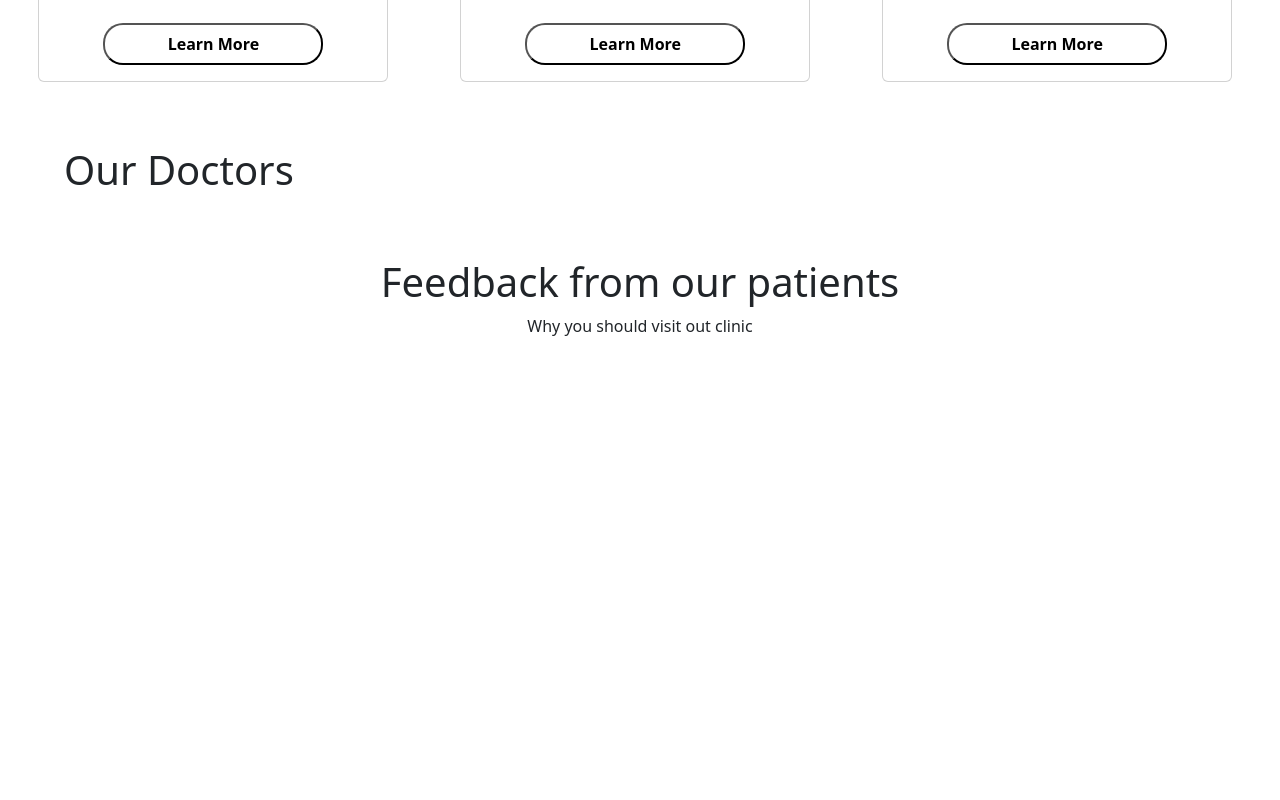
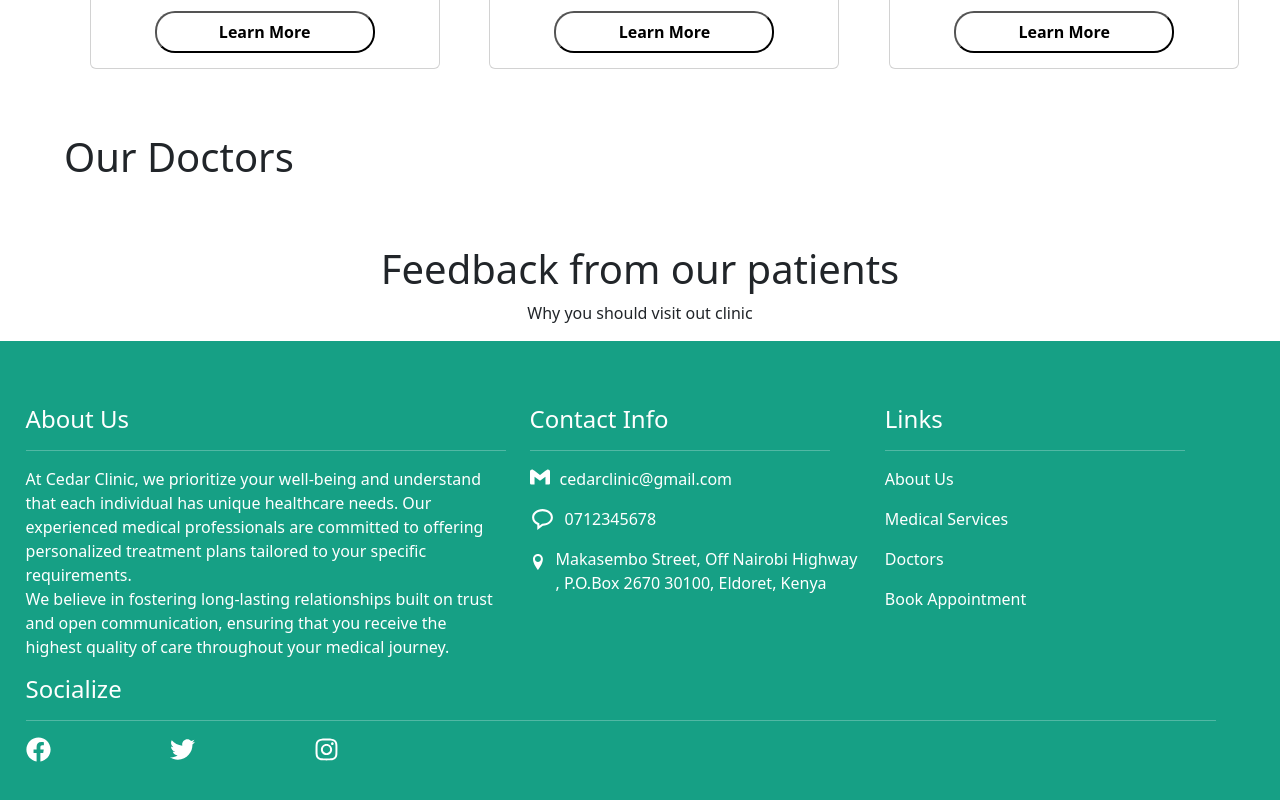
Before and after one commit to Marcelkibor/Cedar-Clinic, a React (Vite) app: page / in a window 1280 px wide. Shown: the part 1634-2434 px from the top of the page. Before the commit the page ends 1988 px from the top, so only its background shows below. Built offline with nearby package versions, Linux system fonts and the light colour scheme.

Commit message:
footer design

```diff
--- a/src/App.css
+++ b/src/App.css
@@ -1,3 +1,8 @@
+.footer-main{
+  background: #16a085;
+  padding-bottom: 5%;
+  padding-top:5%;
+}
 .home-bt{
   border-radius: 20px;
   margin: 0% 2% 0% 2%;
@@ -28,6 +33,14 @@ color: #fff;
   background-color: #00c056e5;
   z-index: 1;
 }
+.navigation-inactive .nav-link{
+  color: white !important;
+  font-weight: 600;
+}
+.navigation-active .nav-link{
+  color: black !important;
+  font-weight: 400;
+}
 .navigation-active{
   position:fixed;
   top: 0;
@@ -48,10 +61,10 @@ color: #fff;
 .services-div{
   height: fit-content;
   position: relative;
+  margin-left: 7%;
+  margin-right: 15px;
 }
-.service-rows{
-  margin-left: 3%;
-}
+
 .service-icon-div{
   height: fit-content;
   background-color: #00a72ae5;
@@ -64,7 +77,7 @@ color: #fff;
   justify-content: center;
 }
 /* smaller devices */
-@media(max-width:768px){
+@media(max-width:868px){
 .landing-img-div{
   display: none !important;
 }
@@ -74,13 +87,14 @@ color: #fff;
 }
 .services-div{
   margin-top: 20%;
+  margin-left: 5%;
 }
 .service-card{
-  width: 270px;
-  height: fit-content !important;
+  width: 90vw;
+  height: 70px;
 }
 .service-icon-div{
-  width: 270px;
+  width: 90vw;
 }
 }
 @media(max-width:600px){
@@ -90,4 +104,7 @@ color: #fff;
   .service-icon-div{
     width: 95vw;
   }
+  .services-div{
+    margin-left: 2%;
+  }
 }
--- a/src/components/Footer.tsx
+++ b/src/components/Footer.tsx
@@ -1,8 +1,66 @@
 import React from 'react'
+import { Col, Row } from 'react-bootstrap'
+import { FaFacebook, FaInstagram, FaTwitter } from 'react-icons/fa'
+import {SiGmail} from 'react-icons/si';
+import {BiMessageRounded} from 'react-icons/bi'
+import {ImLocation} from 'react-icons/im'
+
 
 const Footer = () => {
   return (
-    <div>Footer</div>
+    <div className='footer-main'>
+      <div style = {{marginLeft:'2%',marginRight:'5%', color:"white"}}>
+      <Row style = {{color:"white"}}>
+        <Col>
+        <h4 >About Us </h4>
+        <hr style={{ minWidth:'480px', border: 'none', borderBottom: '1px solid white' }} />
+        <p style={{maxWidth:'480px', color:'white',fontSize:'16px'}}>
+        At Cedar Clinic, we prioritize your well-being and understand that each individual has unique healthcare needs. Our experienced medical professionals are committed to offering personalized treatment plans tailored to your specific requirements.
+        <br></br>
+         We believe in fostering long-lasting relationships built on trust and open communication, ensuring that you receive the highest quality of care throughout your medical journey.
+        </p>
+        </Col>
+        <Col>
+        <h4>Contact Info</h4>
+        <hr style={{ width:'300px', border: 'none', borderBottom: '1px solid white' }} />
+          <div style = {{display:'flex', gap:'10px'}}>
+            <SiGmail size = {20}/>
+            <p>cedarclinic@gmail.com</p>
+          </div>
+          <div style = {{display:'flex', gap:'10px'}}>
+            <BiMessageRounded size = {25}/>
+            <p>0712345678</p>
+          </div>
+          <div style = {{display:'flex', gap:'10px'}}>
+            <ImLocation size = {30}/>
+            <p>Makasembo Street, Off Nairobi Highway , P.O.Box 2670 30100, Eldoret, Kenya</p>
+          </div>
+        </Col>
+        <Col>
+        <h4>Links</h4>
+        <hr style={{ width:'300px', border: 'none', borderBottom: '1px solid white' }} />
+        <div>
+          <p>About Us</p>
+          <p>Medical Services</p>
+          <p>Doctors</p>
+          <p>Book Appointment</p>
+        </div>
+        </Col>
+      </Row>
+      <Row>
+        <Col>
+       <h4>Socialize</h4>
+       <hr style={{ minWidth:'480px', border: 'none', borderBottom: '1px solid white' }} />
+        <div style = {{display:'flex', gap:'10%'}}>
+        <FaFacebook size = {25}/>
+        <FaTwitter size = {25}/>
+        <FaInstagram size = {25}/>
+        </div>
+        </Col>
+      </Row>
+      </div>
+
+    </div>
   )
 }
 
--- a/src/components/Home.tsx
+++ b/src/components/Home.tsx
@@ -1,4 +1,5 @@
 import DoctorsPage from "./DoctorsPage"
+import Footer from "./Footer"
 import LandingPage from "./LandingPage"
 import MedicalServices from "./MedicalServices"
 import Navigation from "./NavigationBar"
@@ -22,6 +23,9 @@ const Home = () => {
         <section id="feedback">
         <Testimonials/>
         </section>
+        <section id = 'footer'>
+          <Footer/>
+        </section>
     </div>
   )
 }
```
Also changed, not shown: src/components/NavigationBar.tsx (+5 -5 lines).
